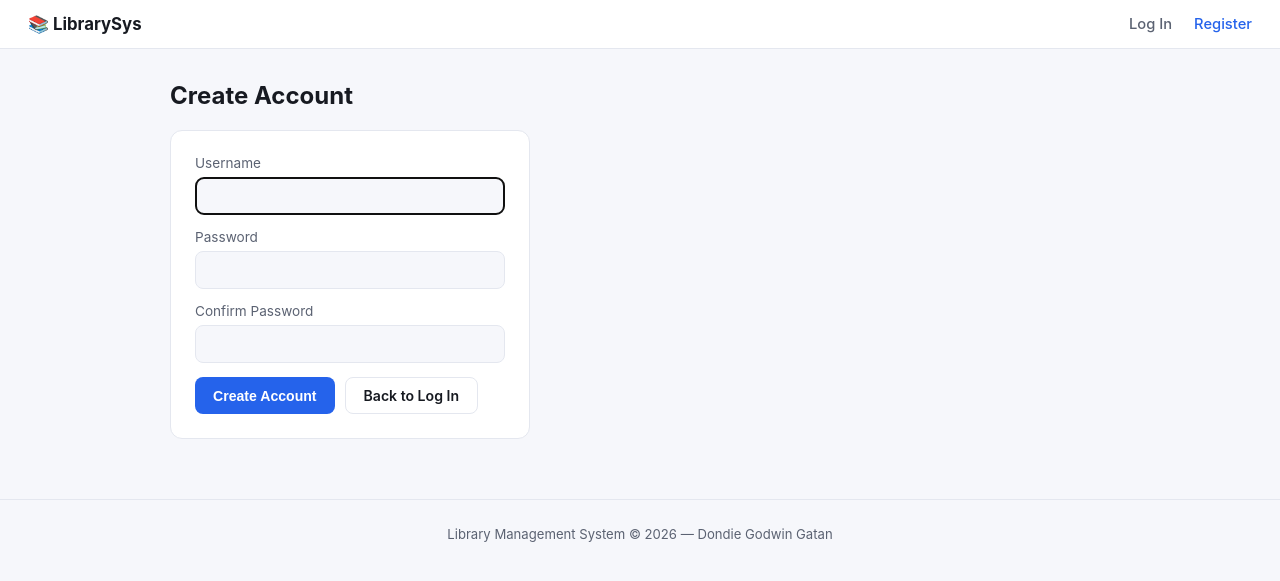
After one commit to DondieGatan/library-management-system, a Flask app: page /register in a window 1280 px wide. The commit adds this page. Shown: the top 581 px of the page. Run offline with Flask 3, Linux system fonts and the light colour scheme.

Commit message:
Add user authentication (register, login, logout)
Every route was previously wide open -- no login system despite the
resume/README describing one. Adds:

- users table (username, salted password hash via werkzeug) and
  create_user/get_user_by_username/get_user_by_id in database.py
- /register, /login, /logout routes in app.py, with a login_required
  decorator applied to every existing route (dashboard, books,
  members, loans) so nothing is reachable without a session
- login.html/register.html templates matching the existing form-panel
  styling; base.html nav now shows Dashboard/Books/Members/Loans +
  username + Log Out when authenticated, or Log In/Register when not

Tested end-to-end: register, login, wrong-password rejection, direct
navigation to a protected route while logged out (redirects to
login), logout, and confirmed existing book/member/loan data survived
the schema change untouched.

```diff
--- a/app.py
+++ b/app.py
@@ -1,5 +1,7 @@
 from datetime import date
-from flask import Flask, render_template, request, redirect, url_for, flash
+from functools import wraps
+from flask import Flask, render_template, request, redirect, url_for, flash, session
+from werkzeug.security import generate_password_hash, check_password_hash
 import database as db
 
 app = Flask(__name__)
@@ -8,12 +10,76 @@ app.secret_key = 'library-management-system-dev-key'
 db.init_db()
 
 
+def login_required(view):
+    @wraps(view)
+    def wrapped(*args, **kwargs):
+        if 'user_id' not in session:
+            flash('Please log in to continue.', 'error')
+            return redirect(url_for('login', next=request.path))
+        return view(*args, **kwargs)
+    return wrapped
+
+
 @app.context_processor
 def inject_today():
-    return {'today': date.today().isoformat()}
+    return {'today': date.today().isoformat(), 'current_username': session.get('username')}
+
+
+# --------------------------------------------------------------------------
+# Authentication
+# --------------------------------------------------------------------------
+
+@app.route('/register', methods=['GET', 'POST'])
+def register():
+    if 'user_id' in session:
+        return redirect(url_for('dashboard'))
+    if request.method == 'POST':
+        username = request.form['username'].strip()
+        password = request.form['password']
+        confirm = request.form.get('confirm_password', '')
+
+        if not username or not password:
+            flash('Username and password are required.', 'error')
+        elif password != confirm:
+            flash('Passwords do not match.', 'error')
+        elif len(password) < 8:
+            flash('Password must be at least 8 characters.', 'error')
+        elif db.get_user_by_username(username):
+            flash('That username is already taken.', 'error')
+        else:
+            db.create_user(username, generate_password_hash(password))
+            flash('Account created — please log in.', 'success')
+            return redirect(url_for('login'))
+    return render_template('register.html')
+
+
+@app.route('/login', methods=['GET', 'POST'])
+def login():
+    if 'user_id' in session:
+        return redirect(url_for('dashboard'))
+    if request.method == 'POST':
+        username = request.form['username'].strip()
+        password = request.form['password']
+        user = db.get_user_by_username(username)
+        if user and check_password_hash(user['password_hash'], password):
+            session['user_id'] = user['id']
+            session['username'] = user['username']
+            flash('Welcome back, ' + user['username'] + '.', 'success')
+            next_url = request.args.get('next')
+            return redirect(next_url or url_for('dashboard'))
+        flash('Incorrect username or password.', 'error')
+    return render_template('login.html')
+
+
+@app.route('/logout', methods=['POST'])
+def logout():
+    session.clear()
+    flash('Logged out.', 'success')
+    return redirect(url_for('login'))
 
 
 @app.route('/')
+@login_required
 def dashboard():
     stats = db.get_stats()
     recent_loans = db.get_loans(status='borrowed')[:5]
@@ -25,12 +91,14 @@ def dashboard():
 # --------------------------------------------------------------------------
 
 @app.route('/books')
+@login_required
 def books():
     search = request.args.get('q', '')
     return render_template('books.html', books=db.get_books(search), search=search)
 
 
 @app.route('/books/add', methods=['GET', 'POST'])
+@login_required
 def add_book():
     if request.method == 'POST':
         db.add_book(
@@ -46,6 +114,7 @@ def add_book():
 
 
 @app.route('/books/edit/<int:book_id>', methods=['GET', 'POST'])
+@login_required
 def edit_book(book_id):
     book = db.get_book(book_id)
     if not book:
@@ -66,6 +135,7 @@ def edit_book(book_id):
 
 
 @app.route('/books/delete/<int:book_id>', methods=['POST'])
+@login_required
 def delete_book(book_id):
     db.delete_book(book_id)
     flash('Book deleted.', 'success')
@@ -77,12 +147,14 @@ def delete_book(book_id):
 # --------------------------------------------------------------------------
 
 @app.route('/members')
+@login_required
 def members():
     search = request.args.get('q', '')
     return render_template('members.html', members=db.get_members(search), search=search)
 
 
 @app.route('/members/add', methods=['GET', 'POST'])
+@login_required
 def add_member():
     if request.method == 'POST':
         db.add_member(
@@ -96,6 +168,7 @@ def add_member():
 
 
 @app.route('/members/edit/<int:member_id>', methods=['GET', 'POST'])
+@login_required
 def edit_member(member_id):
     member = db.get_member(member_id)
     if not member:
@@ -114,6 +187,7 @@ def edit_member(member_id):
 
 
 @app.route('/members/delete/<int:member_id>', methods=['POST'])
+@login_required
 def delete_member(member_id):
     db.delete_member(member_id)
     flash('Member deleted.', 'success')
@@ -125,6 +199,7 @@ def delete_member(member_id):
 # --------------------------------------------------------------------------
 
 @app.route('/loans')
+@login_required
 def loans():
     status = request.args.get('status')
     return render_template(
@@ -137,6 +212,7 @@ def loans():
 
 
 @app.route('/loans/borrow', methods=['POST'])
+@login_required
 def borrow():
     ok, error = db.borrow_book(int(request.form['book_id']), int(request.form['member_id']))
     flash('Book borrowed.' if ok else error, 'success' if ok else 'error')
@@ -144,6 +220,7 @@ def borrow():
 
 
 @app.route('/loans/return/<int:loan_id>', methods=['POST'])
+@login_required
 def return_loan(loan_id):
     db.return_book(loan_id)
     flash('Book returned.', 'success')
--- a/static/css/style.css
+++ b/static/css/style.css
@@ -47,6 +47,10 @@ a { color: inherit; }
 .nav-links a { text-decoration: none; color: var(--text-muted); font-size: 0.92rem; font-weight: 500; }
 
 .nav-links a.active, .nav-links a:hover { color: var(--accent); }
+
+.nav-user { display: flex; align-items: center; gap: 12px; }
+.nav-username { font-size: 0.88rem; color: var(--text-muted); }
+.nav-user form { margin: 0; }
 
 .container { max-width: 980px; margin: 0 auto; padding: 32px 20px 60px; }
 
--- a/templates/base.html
+++ b/templates/base.html
@@ -9,13 +9,26 @@
 <body>
 
 <nav class="navbar">
-  <a href="{{ url_for('dashboard') }}" class="brand">📚 LibrarySys</a>
+  <a href="{{ url_for('dashboard') if current_username else url_for('login') }}" class="brand">📚 LibrarySys</a>
+  {% if current_username %}
     <div class="nav-links">
       <a href="{{ url_for('dashboard') }}" class="{{ 'active' if request.endpoint == 'dashboard' }}">Dashboard</a>
       <a href="{{ url_for('books') }}" class="{{ 'active' if request.endpoint in ['books','add_book','edit_book'] }}">Books</a>
       <a href="{{ url_for('members') }}" class="{{ 'active' if request.endpoint in ['members','add_member','edit_member'] }}">Members</a>
       <a href="{{ url_for('loans') }}" class="{{ 'active' if request.endpoint == 'loans' }}">Loans</a>
     </div>
+    <div class="nav-user">
+      <span class="nav-username">{{ current_username }}</span>
+      <form method="post" action="{{ url_for('logout') }}">
+        <button type="submit" class="btn btn-ghost btn-small">Log Out</button>
+      </form>
+    </div>
+  {% else %}
+    <div class="nav-links">
+      <a href="{{ url_for('login') }}" class="{{ 'active' if request.endpoint == 'login' }}">Log In</a>
+      <a href="{{ url_for('register') }}" class="{{ 'active' if request.endpoint == 'register' }}">Register</a>
+    </div>
+  {% endif %}
 </nav>
 
 <main class="container">
--- /dev/null
+++ b/templates/register.html
@@ -0,0 +1,24 @@
+{% extends 'base.html' %}
+{% block title %}Create Account — Library Management System{% endblock %}
+{% block content %}
+
+<h1 class="page-title">Create Account</h1>
+
+<form class="form-panel" method="post" style="max-width: 360px;">
+  <label>Username
+    <input type="text" name="username" required autofocus>
+  </label>
+  <label>Password
+    <input type="password" name="password" required minlength="8">
+  </label>
+  <label>Confirm Password
+    <input type="password" name="confirm_password" required minlength="8">
+  </label>
+
+  <div class="form-actions">
+    <button type="submit" class="btn btn-primary">Create Account</button>
+    <a href="{{ url_for('login') }}" class="btn btn-ghost">Back to Log In</a>
+  </div>
+</form>
+
+{% endblock %}
```
Also changed, not shown: database.py (+35 -0 lines), templates/login.html (added, +21 -0 lines), 1 other file. Lines whose indentation alone changed are shown as unchanged.
